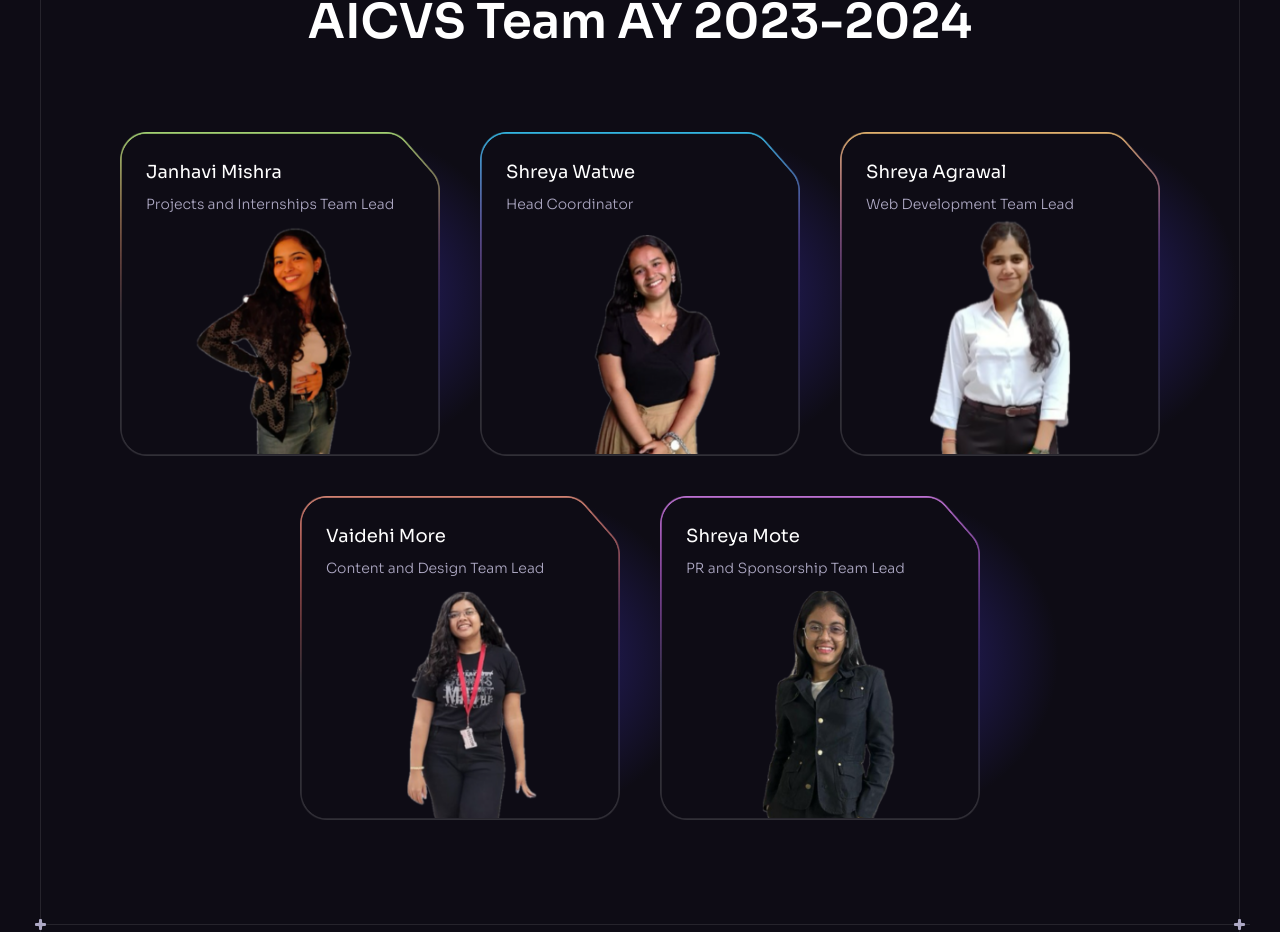
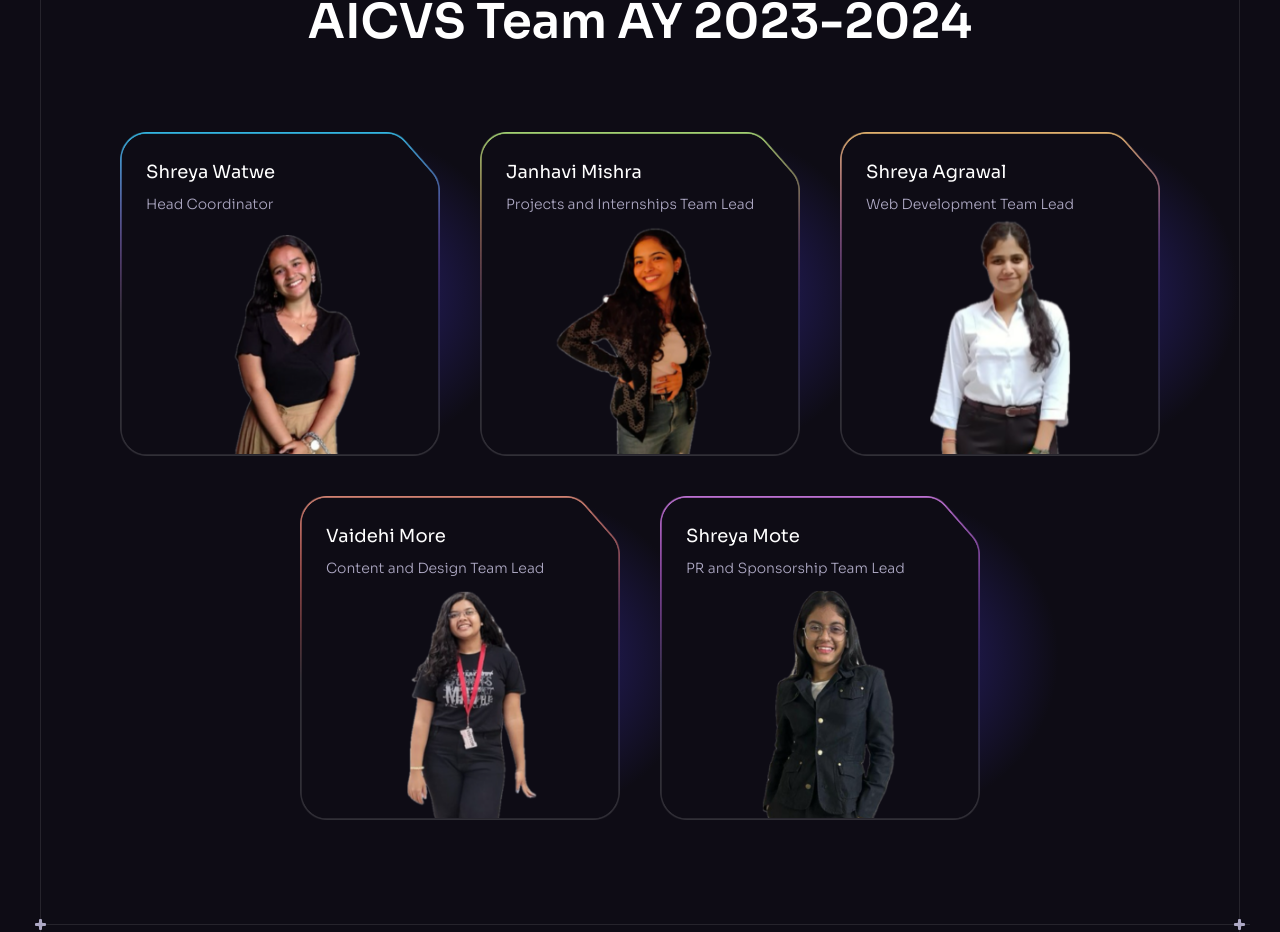
Before and after one commit to aicvs-cummins/AICVS-Website-2024, a React (Vite) app: page /team in a window 1280 px wide. Shown: the part 1180-2112 px from the top of the page. Built offline with nearby package versions, Linux system fonts and the light colour scheme.

Commit message:
added the team names and fixed the fading issue

```diff
--- a/src/components/Team.jsx
+++ b/src/components/Team.jsx
@@ -3,20 +3,18 @@
 import Section from "./Section";
 import { GradientLight } from "./design/Benefits";
 import ClipPath from "../assets/svg/ClipPath";
-import { yashita } from "../assets";
 
 const Team = (props) => {
-  // Split the benefits array into two halves
   const firstHalf = props.team.slice(0, 6);
   const secondHalf = props.team.slice(6, 12);
 
-  const [isHovered, setIsHovered] = useState(false);
-
-  function handleHover(value)
-  {
-    setIsHovered(value)
-    if(value) {
-
+  const [hoveredId, setHoveredId] = useState(null);
+  //creating an array for the heads as their cards should not fade
+  const nonFadingIds = ["1", "0", "6"];
+  function handleHover(id, index) {
+    // Prevent hover effect for the first two cards
+    if (id !== "0" || id !== "1" || id !== "6") {
+      setHoveredId(id);
     }
   }
 
@@ -30,17 +28,31 @@
 
         {/* First set of cards */}
         <div className="flex flex-wrap justify-center gap-10 mb-6">
-          {firstHalf.map((item) => (
+          {firstHalf.map((item, index) => (
             <div
               className="block relative p-0.5 bg-no-repeat bg-[length:100%_100%] max-w-full w-[12rem] md:w-[20rem]"
               style={{
                 backgroundImage: `url(${item.backgroundUrl})`,
               }}
               key={item.id}
+              onMouseEnter={() => handleHover(item.id, index)}
+              onMouseLeave={() => handleHover(null)}
             >
               <div className="relative z-2 flex flex-col min-h-[20rem] p-[1.5rem] pointer-events-none">
-                <h5 className="h5 text-lg mb-2">{item.title}</h5>
-                <p className="body-2 block text-sm mb-3 text-n-3">{item.text}</p>
+                <h5
+                  className={`h5 text-lg mb-2 transition-opacity duration-300 ${
+                    hoveredId === item.id && !nonFadingIds.includes(item.id) ? "opacity-0" : "opacity-100"
+                  }`}
+                >
+                  {item.title}
+                </h5>
+                <p
+                  className={`body-2 block text-sm mb-3 text-n-3 transition-opacity duration-300 ${
+                    hoveredId === item.id &&!nonFadingIds.includes(item.id) ? "opacity-0" : "opacity-100"
+                  }`}
+                >
+                  {item.text}
+                </p>
                 <div className="flex items-center mt-auto">
                   {/* Optional content */}
                 </div>
@@ -52,9 +64,11 @@
                 className="absolute inset-0.5 bg-n-8"
                 style={{ clipPath: "url(#benefits)" }}
               >
-                <div className={`absolute inset-0 transition-opacity ${isHovered ? 'opacity-0' : 'opacity-100'}`}
-                onMouseEnter={() => { handleHover(true);}}
-                onMouseLeave={() => { handleHover(false);}}>
+                <div
+                  className={`absolute inset-0 transition-opacity ${
+                    hoveredId === item.id && !nonFadingIds.includes(item.id) ? "opacity-0" : "opacity-100"
+                  }`}
+                >
                   {item.imageUrl && (
                     <img
                       src={item.imageUrl}
@@ -64,16 +78,20 @@
                       className="min-w-full h-full object-cover"
                     />
                   )}
-                  {/* {isHovered && (
-                    <div className="absolute inset-0 flex flex-col justify-center items-center bg-black bg-opacity-70 text-white transition-opacity duration-500">
-                      <ul>
-                        {item.members.map((name, index) => (
-                          <li key={index} className="my-1">{name}</li>
+                </div>
+
+                {hoveredId === item.id && !nonFadingIds.includes(item.id) && (
+                  <div className="absolute inset-0 flex flex-col justify-center items-center bg-black bg-opacity-70 text-white transition-opacity duration-500">
+                    <ul>
+                      {item.members &&
+                        item.members.map((name, idx) => (
+                          <li key={idx} className="my-1">
+                            {name}
+                          </li>
                         ))}
-                      </ul>
-                    </div>
-                  )} */}
-                </div>
+                    </ul>
+                  </div>
+                )}
               </div>
 
               <ClipPath />
--- a/src/constants/index.js
+++ b/src/constants/index.js
@@ -269,7 +269,7 @@
     iconUrl: benefitIcon1,
     imageUrl: isha,
     light: true,
-    members: ["Sameeksha Tantak", "Vedika Kayangude", "Sanika Shidore", "Shraddha Sabde", "Akshata Ramgiri"]
+    members: []
   },
   {
     id: "1",
@@ -279,7 +279,7 @@
     iconUrl: benefitIcon2,
     imageUrl: ishita,
     light: true,
-    members: ["Sameeksha Tantak", "Vedika Kayangude", "Sanika Shidore", "Shraddha Sabde", "Akshata Ramgiri"]
+    members: []
   },
   {
     id: "2",
@@ -299,7 +299,11 @@
     iconUrl: benefitIcon4,
     imageUrl: varada,
     light: true,
-    members: ["Sameeksha Tantak", "Vedika Kayangude", "Sanika Shidore", "Shraddha Sabde", "Akshata Ramgiri"]
+    members: ["Aastha Ingle",
+      "Nandini Pathak",
+      "Mira Vadjikar",
+      "Saniya Karambelkar",
+      "Siddhi Faizpurkar"]
   },
   {
     id: "4",
@@ -309,7 +313,12 @@
     iconUrl: benefitIcon1,
     imageUrl: yashita,
     light: true,
-    members: ["Sameeksha Tantak", "Vedika Kayangude", "Sanika Shidore", "Shraddha Sabde", "Akshata Ramgiri"]
+    members: ["Nidhi Patil",
+      "Anjali Patel",
+      "Tanvi Shirwadkar",
+      "Anvi Shelar",
+      "Anoushka Wadyalkar",
+      "Nainsee Khade"]
   },
   {
     id: "5",
@@ -319,60 +328,69 @@
     iconUrl: benefitIcon2,
     imageUrl: siya,
     light: true,
-    members: ["Sameeksha Tantak", "Vedika Kayangude", "Sanika Shidore", "Shraddha Sabde", "Akshata Ramgiri"]
+    members: ["Kavya Thacker",
+      "Ananya Dani",
+      "Akshata Lolge",
+      "Aadya Singh",
+      "Shreeya Chavan",
+      "Advika Khorgade",
+      "Arya Patekhede",
+      "Sukhada Bhagwat",
+      "Shreya Babar",
+      "Garima Kardbhajane"]
   },
 ];
 
 export const team2023 = [
   {
-    id: "0",
+    id: "6",
+    title: "Shreya Watwe",
+    text: "Head Coordinator",
+    backgroundUrl: benefitCard1,
+    iconUrl: benefitIcon1,
+    imageUrl: shreya_watwe,
+    light: true,
+    members: []
+  },
+  {
+    id: "7",
     title: "Janhavi Mishra",
     text: "Projects and Internships Team Lead",
     backgroundUrl: benefitCard4,
     iconUrl: benefitIcon4,
     imageUrl: janhavi_mishra,
     light: true,
-    members: ["Sameeksha Tantak", "Vedika Kayangude", "Sanika Shidore", "Shraddha Sabde", "Akshata Ramgiri"]
+    members: ["Aditi Hinge", "Tanya Gadwal", "Yashashri Phalak", "Bhakti Girase", "Siddhi Faizpurkar", "Ishita Lele"]
   },
   {
-    id: "1",
-    title: "Shreya Watwe",
-    text: "Head Coordinator",
-    backgroundUrl: benefitCard1,
-    iconUrl: benefitIcon1,
-    imageUrl: shreya_watwe,
-    light: true,
-    members: ["Sameeksha Tantak", "Vedika Kayangude", "Sanika Shidore", "Shraddha Sabde", "Akshata Ramgiri"]
-  },
-  {
-    id: "2",
+    id: "8",
     title: "Shreya Agrawal",
     text: "Web Development Team Lead",
     backgroundUrl: benefitCard2,
     iconUrl: benefitIcon3,
     imageUrl: shreya_agrawal,
     light: true,
-    members: ["Sameeksha Tantak", "Vedika Kayangude", "Sanika Shidore", "Shraddha Sabde", "Akshata Ramgiri"]
+    members: ["Kruti Newalkar", "Yashoda Kangle", "Gauravi Veling", "Kasturi Mandik"]
   },
   {
-    id: "3",
+    id: "9",
     title: "Vaidehi More",
     text: "Content and Design Team Lead",
     backgroundUrl: benefitCard5,
     iconUrl: benefitIcon1,
     imageUrl: vaidehi_more,
     light: true,
-    members: ["Sameeksha Tantak", "Vedika Kayangude", "Sanika Shidore", "Shraddha Sabde", "Akshata Ramgiri"]
+    members: ["Gargi Joshi", "Bhairavi Bhuyar", "Tanjul Manikar", "Anoushka Wadyalkar", "Sharayu Chintal", "Devika Yeola"]
   },
   {
-    id: "4",
+    id: "10",
     title: "Shreya Mote",
     text: "PR and Sponsorship Team Lead",
     backgroundUrl: benefitCard3,
     iconUrl: benefitIcon2,
     imageUrl: shreya_mote,
     light: true,
-    members: ["Sameeksha Tantak", "Vedika Kayangude", "Sanika Shidore", "Shraddha Sabde", "Akshata Ramgiri"]
+    members: ["Mrunal Shinde", "Aastha Dhar", "Sanskriti Srivastava", "Isha Asare", "Richa Rathi", "Riya Chaudhari"]
   },
 ];
 
```
Also changed, not shown: 1 other file (tests, documents, lock files or other folders).
